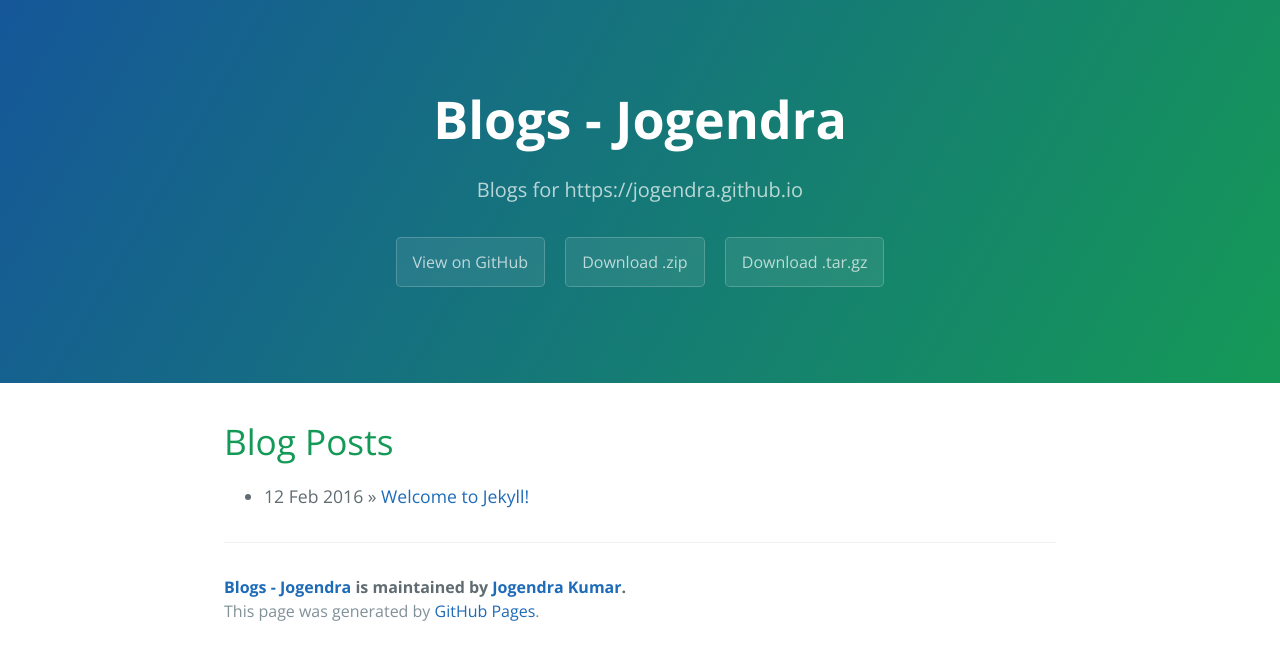
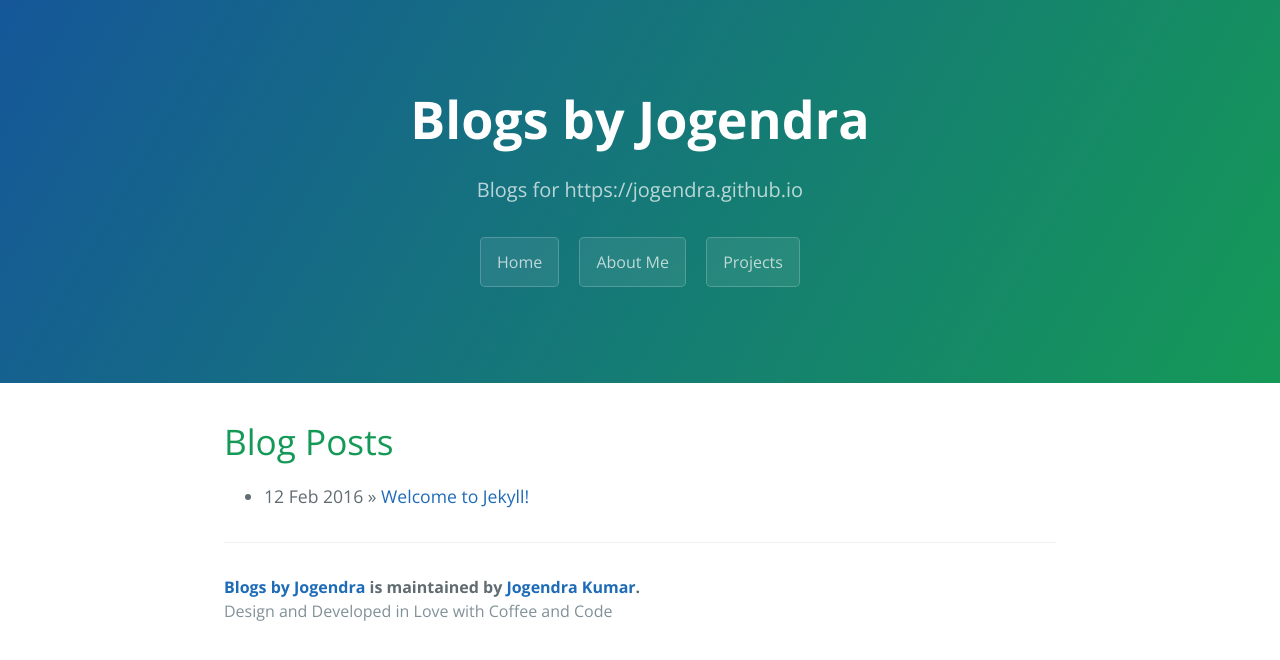
Before and after one commit to jogendra/blogs, a Jekyll site: the page built from index.html, in a window 1280 px wide. Shown: the top 660 px of the page. Built offline with Jekyll 4.4.1, drawn with Linux system fonts in a browser that asks for light colours; the list of posts is cut into pages by our own code.

Commit message:
Edited blogs

```diff
--- a/_config.yml
+++ b/_config.yml
@@ -1,5 +1,5 @@
 # Setup
-title:        Blogs - Jogendra
+title:        Blogs by Jogendra
 tagline:      Blogs for https://jogendra.github.io
 baseurl:      "/blogs"
 paginate:     1
--- a/_includes/page-footer.html
+++ b/_includes/page-footer.html
@@ -1,4 +1,4 @@
 <footer class="site-footer">
   <span class="site-footer-owner"><a href="{{ site.url }}">{{ site.title }}</a> is maintained by <a href="{{ site.author.url }}">{{ site.author.name }}</a>.</span>
-  <span class="site-footer-credits">This page was generated by <a href="https://pages.github.com">GitHub Pages</a>.</span>
+  <span class="site-footer-credits">Design and Developed in Love with Coffee and Code</span>
 </footer>
--- a/_includes/page-header.html
+++ b/_includes/page-header.html
@@ -1,7 +1,7 @@
 <section class="page-header">
   <h1 class="project-name">{{ site.title }}</h1>
   <h2 class="project-tagline">{{ site.tagline }}</h2>
-  <a href="#" class="btn">View on GitHub</a>
-  <a href="#" class="btn">Download .zip</a>
-  <a href="#" class="btn">Download .tar.gz</a>
+  <a href="{{ site.author.url }}" class="btn">Home</a>
+  <a href="#" class="btn">About Me</a>
+  <a href="{{ site.author.url }}/projects" class="btn">Projects</a>
 </section>
```
